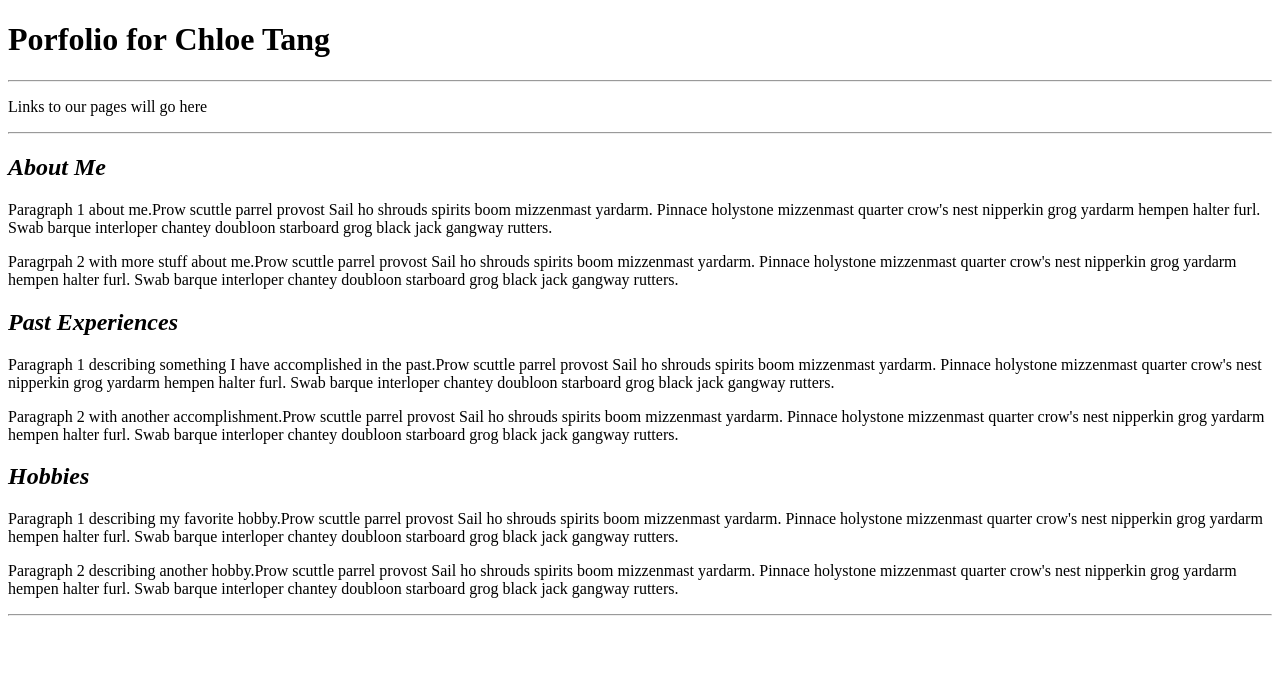
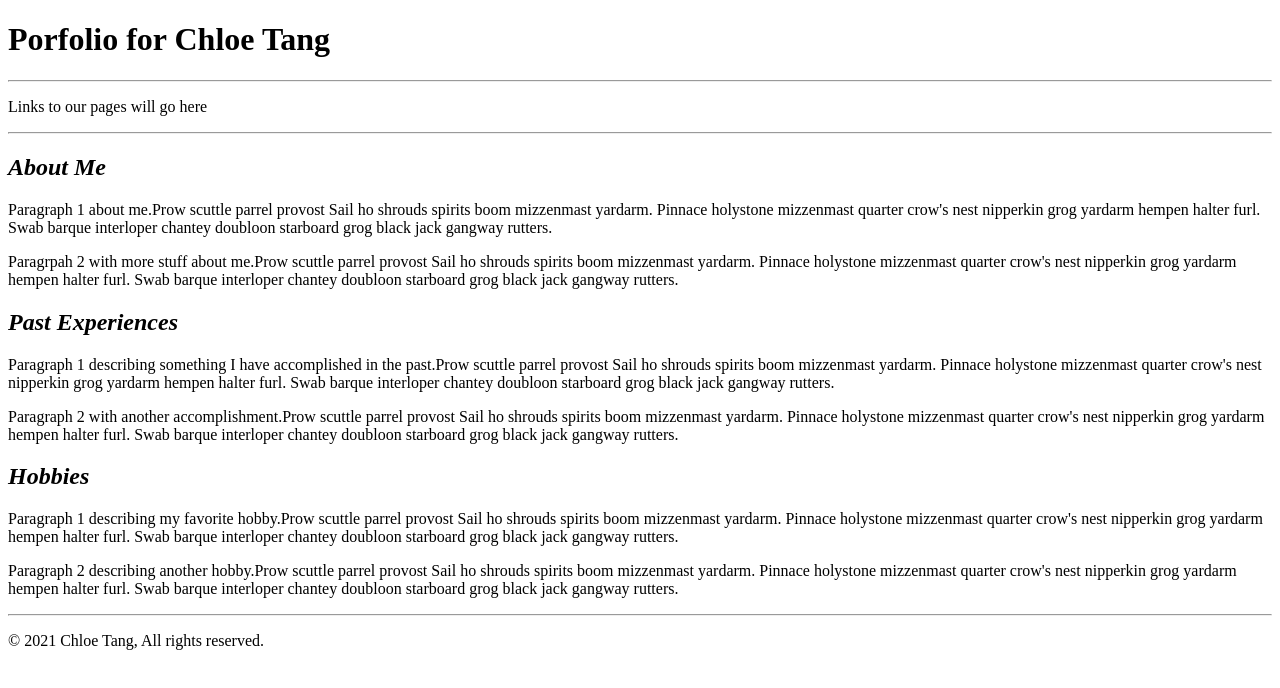
Before and after one commit to tkff1222/IntroToWebDev, a plain HTML site: page portfolio/index.html in a window 1280 px wide. Drawn offline with Linux system fonts and the light colour scheme.

Commit message:
semantic block elements

```diff
--- a/portfolio/index.html
+++ b/portfolio/index.html
@@ -4,25 +4,47 @@ Name: Chloe Tang
 Date Created: 21 June 2021
 Most recent revision:
 -->
-<html>
+<html lang="en">
     <head>
+        <!-- Content in the head element is not visible in the browser window, although the title will appear in the title bar or page tab. -->
         <title>Chloe Tang's Portfolio</title>
     </head>
     <body>
+        <main>
+            <!--Any content you want users to see in the browser window must be in the body element.-->
+            <header>
+                <!--The header element typically includes a link to the website's home page, the page's title, and links to other pages in the website, and it usually appears across the top of the browser window.-->
                 <h1>Porfolio for Chloe Tang</h1>
+            </header>
             <hr />
+            <nav>
                 <!-- We need to add links to projects.html, contact.html, and testimonials.html -->
                 <p>Links to our pages will go here</p>
+            </nav>
             <hr />
+            <!--The main content of the page will appear between the header and footer elements. It is common to use one or more div elements to break the content into chunks that should use the same formatting options when CSS is added to the page.-->
+            <section id="main-content">
+                <article id="about-me">
                     <h2><em>About Me</em></h2>
                     <p>Paragraph 1 about me.Prow scuttle parrel provost Sail ho shrouds spirits boom mizzenmast yardarm. Pinnace holystone mizzenmast quarter crow's nest nipperkin grog yardarm hempen halter furl. Swab barque interloper chantey doubloon starboard grog black jack gangway rutters.</p>
                     <p>Paragrpah 2 with more stuff about me.Prow scuttle parrel provost Sail ho shrouds spirits boom mizzenmast yardarm. Pinnace holystone mizzenmast quarter crow's nest nipperkin grog yardarm hempen halter furl. Swab barque interloper chantey doubloon starboard grog black jack gangway rutters.</p>
+                </article>
+                <article id="past-experiences">
                     <h2><em>Past Experiences</em></h2>
                     <p>Paragraph 1 describing something I have accomplished in the past.Prow scuttle parrel provost Sail ho shrouds spirits boom mizzenmast yardarm. Pinnace holystone mizzenmast quarter crow's nest nipperkin grog yardarm hempen halter furl. Swab barque interloper chantey doubloon starboard grog black jack gangway rutters.</p>
                     <p>Paragraph 2 with another accomplishment.Prow scuttle parrel provost Sail ho shrouds spirits boom mizzenmast yardarm. Pinnace holystone mizzenmast quarter crow's nest nipperkin grog yardarm hempen halter furl. Swab barque interloper chantey doubloon starboard grog black jack gangway rutters.</p>
+                </article>
+                <article id="hobbies">
                     <h2><em>Hobbies</em></h2>
                     <p>Paragraph 1 describing my favorite hobby.Prow scuttle parrel provost Sail ho shrouds spirits boom mizzenmast yardarm. Pinnace holystone mizzenmast quarter crow's nest nipperkin grog yardarm hempen halter furl. Swab barque interloper chantey doubloon starboard grog black jack gangway rutters.</p>
                     <p>Paragraph 2 describing another hobby.Prow scuttle parrel provost Sail ho shrouds spirits boom mizzenmast yardarm. Pinnace holystone mizzenmast quarter crow's nest nipperkin grog yardarm hempen halter furl. Swab barque interloper chantey doubloon starboard grog black jack gangway rutters.</p>
+                </article>
+            </section>
             <hr />
+            <footer>
+                <!--The footer element normally appears at the bottom of the body element, often with links to other pages in the website and legal information about using the page.-->
+                <p>&copy; 2021 Chloe Tang, All rights reserved.</p>
+            </footer>
+        </main>
     </body>
 </html>
```
Lines whose indentation alone changed are shown as unchanged.
